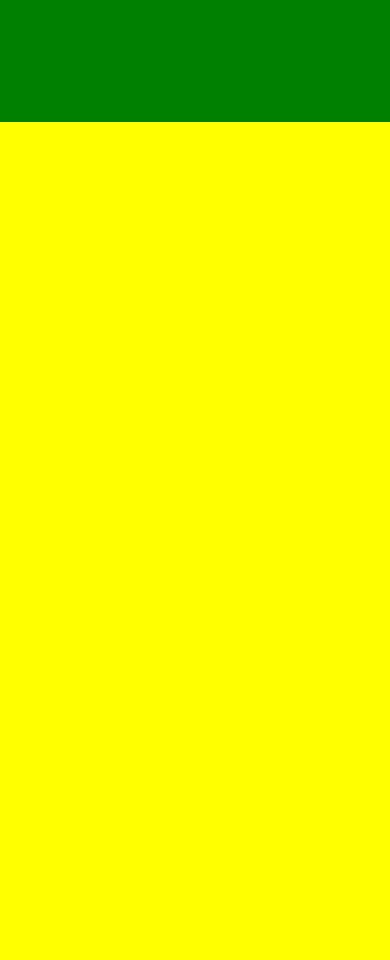
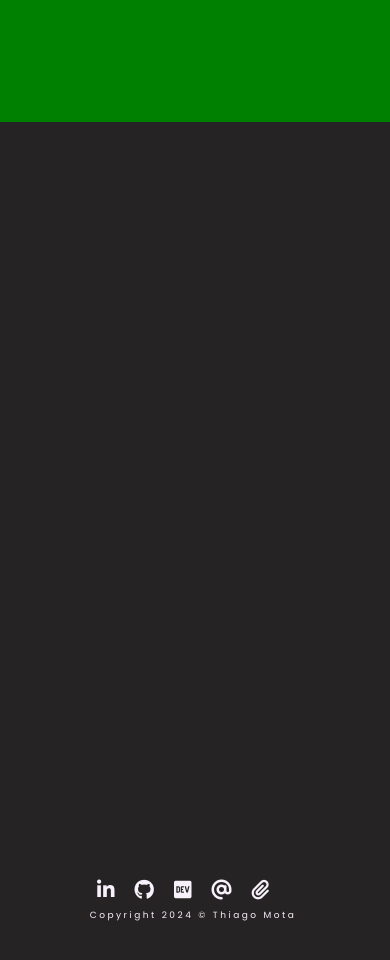
Before and after one commit to thiagomotaPE/portfolio, an Angular app: page / in a window 390 px wide. Shown: the part 2420-3380 px from the top of the page. After the commit the page ends 3357 px from the top, so only its background shows below. Built offline with nearby package versions, Linux system fonts and the light colour scheme.

Commit message:
fazendo o footer
comecei a fazer o footer e deixei responsivo para celulares e tablets

```diff
--- a/src/app/app.component.ts
+++ b/src/app/app.component.ts
@@ -1,6 +1,7 @@
 import { Component } from '@angular/core';
 import { RouterModule, RouterOutlet } from '@angular/router';
 import { HeaderComponent } from './components/header/header.component';
+import { FooterComponent } from './components/footer/footer.component';
 
 @Component({
   selector: 'app-root',
--- /dev/null
+++ b/src/app/components/footer/footer.component.css
@@ -0,0 +1,67 @@
+footer {
+    display: flex;
+    flex-direction: row;
+    justify-content: space-between;
+    align-items: center;
+    text-align: center;
+
+    padding: 15px;
+    margin: 0px 25px;
+    width: 97vw;
+
+    bottom: 0;
+    z-index: 100;
+}
+
+nav > a > i {
+    margin-right: 20px;
+    font-size: 20px;
+    color: var(--lettersColor);
+
+    transition: color 0.2s ease-in-out;
+ }
+
+nav > a > i:hover {
+     color: var(--contrastColor);
+}
+
+.logo-area > a {
+    text-decoration: none;
+}
+
+#logo {
+    font-family: var(--firstFont);
+    font-size: 28px;
+    font-style: normal;
+    font-weight: 400;
+
+    letter-spacing: 7.6px;
+    color: var(--lettersColor);
+}
+
+.copyright {
+    font-family: var(--secondFont);
+    font-size: 9px;
+    font-style: normal;
+    font-weight: 400;
+
+    letter-spacing: 2.5px;
+    color: var(--lettersColor);
+}
+/* Regras para telas menores (celulares) */
+@media screen and (max-width: 870px) {
+    footer {
+        flex-direction: column;
+        justify-content: center;
+        gap: 8px;
+
+        margin: 0px 0px;
+        width: 99vw;
+    }
+    .logo-area {
+        display: none;
+    }
+}
+
+/* Regras para telas grandes (monitores) */
+@media screen and (min-width: 1025px) {}
--- /dev/null
+++ b/src/app/components/footer/footer.component.html
@@ -0,0 +1,31 @@
+<footer>
+    <div class="social-midia">
+        <nav>
+            <a href="https://www.linkedin.com/in/thiagomotape/" target="_blank">
+                <i class="fa-brands fa-linkedin-in"></i>
+            </a>
+            <a href="https://github.com/thiagomotaPE" target="_blank">
+                <i class="fa-brands fa-github"></i>
+            </a>
+            <a href="https://dev.to/thiagomotape" target="_blank">
+                <i class="fa-brands fa-dev"></i>
+            </a>
+            <a href="thiagomotape@hotmail.com.br" target="_blank">
+                <i class="fa-solid fa-at" ></i>
+            </a>
+            <a href="baixarCv" target="_blank">
+                <i class="fa-solid fa-paperclip"></i>
+            </a>
+        </nav>
+    </div>
+
+    <div class="logo-area">
+        <a href="/">
+            <h1 id="logo" class="logo">Mota</h1>
+        </a>
+    </div>
+
+    <div class="copyright">
+        <p>Copyright 2024 © Thiago Mota</p>
+    </div>
+</footer>
--- /dev/null
+++ b/src/app/components/footer/footer.component.ts
@@ -0,0 +1,18 @@
+import { Component } from '@angular/core';
+import { SocialMidiasComponent } from '../social-midias/social-midias.component';
+
+@Component({
+  selector: 'app-footer',
+  standalone: true,
+  imports: [SocialMidiasComponent],
+  templateUrl: './footer.component.html',
+  styleUrl: './footer.component.css'
+})
+export class FooterComponent {
+  icons: string[] = [
+    "fa-brands fa-linkedin-in",
+    "fa-brands fa-github",
+    "fa-brands fa-dev",
+    "fa-solid fa-at",
+  ]
+}
--- a/src/app/components/social-midias/social-midias.component.html
+++ b/src/app/components/social-midias/social-midias.component.html
@@ -1,14 +1,16 @@
+@if (icons) {
     <nav>
         <a href="https://www.linkedin.com/in/thiagomotape/" target="_blank">
-        <i class="fa-brands fa-linkedin"></i>
+            <i [class]="icons[0]"></i>
         </a>
         <a href="https://github.com/thiagomotaPE" target="_blank">
-        <i class="fa-brands fa-square-github"></i>
+            <i [class]="icons[1]"></i>
         </a>
         <a href="https://dev.to/thiagomotape" target="_blank">
-        <i class="fa-brands fa-dev"></i>
+            <i [class]="icons[2]"></i>
         </a>
         <a href="https://www.instagram.com/eu_thiagomota/" target="_blank">
-        <i class="fa-brands fa-square-instagram"></i>
+            <i [class]="icons[3]" ></i>
         </a>
     </nav>
+}
--- a/src/app/components/social-midias/social-midias.component.ts
+++ b/src/app/components/social-midias/social-midias.component.ts
@@ -1,4 +1,4 @@
-import { Component } from '@angular/core';
+import { Component, Input } from '@angular/core';
 
 @Component({
   selector: 'app-social-midias',
@@ -8,5 +8,5 @@ import { Component } from '@angular/core';
   styleUrl: './social-midias.component.css'
 })
 export class SocialMidiasComponent {
-
+  @Input() icons!: string[];
 }
--- a/src/app/pages/home/home.component.css
+++ b/src/app/pages/home/home.component.css
@@ -137,6 +137,5 @@
     position: relative;
     display: flex;
     justify-content: center;
-    height: 100vh;
-    background-color: yellow;
+    height: 88vh;
 }
--- a/src/app/pages/home/home.component.html
+++ b/src/app/pages/home/home.component.html
@@ -11,7 +11,7 @@
         </div>
 
         <div class="social-midias">
-            <app-social-midias></app-social-midias>
+            <app-social-midias [icons]="icons"></app-social-midias>
         </div>
 
     </div>
@@ -71,3 +71,7 @@
 <section class="experience" id="experience">
 
 </section>
+
+<section class="footer">
+    <app-footer></app-footer>
+</section>
--- a/src/app/pages/home/home.component.ts
+++ b/src/app/pages/home/home.component.ts
@@ -4,14 +4,21 @@ import { RouterModule } from '@angular/router';
 import { SocialMidiasComponent } from '../../components/social-midias/social-midias.component';
 import { ButtonComponent } from '../../components/button/button.component';
 import { AvatarComponent } from '../../components/avatar/avatar.component';
+import { FooterComponent } from '../../components/footer/footer.component';
 
 @Component({
     selector: 'app-home',
     standalone: true,
     templateUrl: './home.component.html',
     styleUrl: './home.component.css',
-    imports: [RouterModule, SaudationComponent, SocialMidiasComponent, ButtonComponent, AvatarComponent]
+    imports: [RouterModule, SaudationComponent, SocialMidiasComponent, ButtonComponent, AvatarComponent, FooterComponent]
 })
 export class HomeComponent {
+    icons: string[] = [
+        "fa-brands fa-linkedin",
+        "fa-brands fa-square-github",
+        "fa-brands fa-dev",
+        "fa-brands fa-square-instagram",
+    ]
 
 }
```
Also changed, not shown: 1 other file (tests, documents, lock files or other folders). Lines whose indentation alone changed are shown as unchanged.
